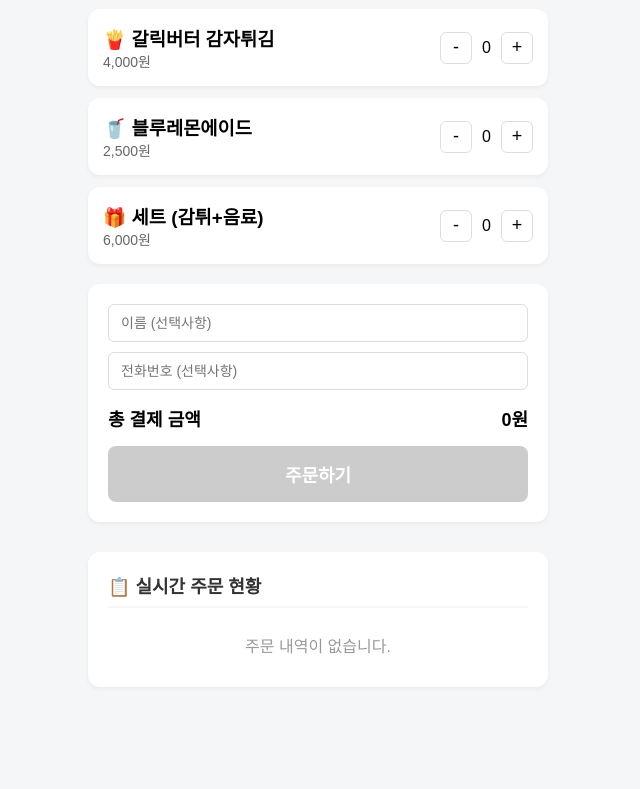
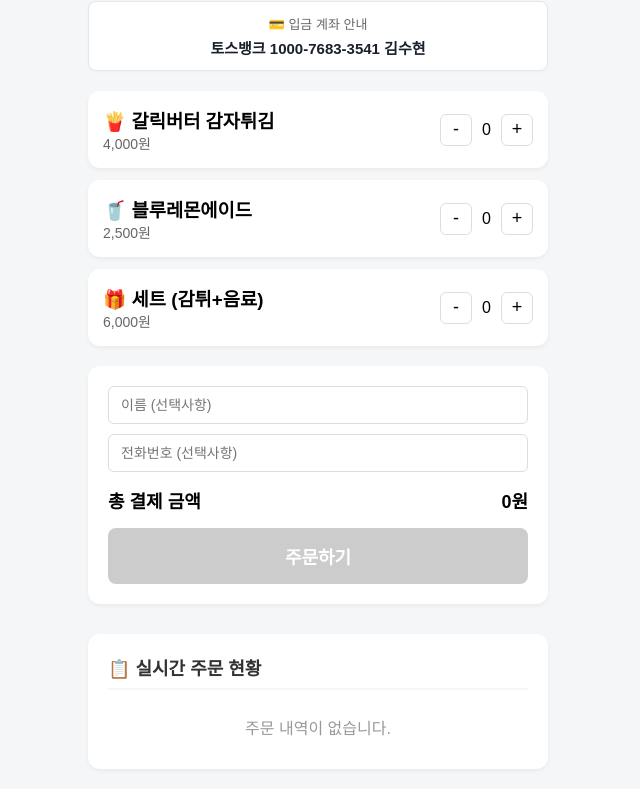
Before and after one commit to JuYoung364/Qr_Project, a website: page index.html in a window 1280 px wide. Shown: the part 97-886 px from the top of the page, without its empty margins (322-962 px from the left). Before the commit the page ends 804 px from the top, so only its background shows below. Drawn offline with Linux system fonts and the light colour scheme; no server answers.

Commit message:
add money account info

```diff
--- a/index.html
+++ b/index.html
@@ -40,9 +40,31 @@
         h1 {
             text-align: center;
             margin-top: 20px;
-            margin-bottom: 20px;
+            margin-bottom: 12px;
             color: #333;
         }
+
+        /* 입금 계좌 안내 상자 스타일 */
+        .account-box {
+            background: #ffffff;
+            border: 1px solid #e2e8f0;
+            border-radius: 8px;
+            padding: 12px 16px;
+            margin-bottom: 20px;
+            text-align: center;
+            box-shadow: 0 1px 3px rgba(0,0,0,0.03);
+        }
+        .account-label {
+            font-size: 13px;
+            color: #666666;
+            margin-bottom: 4px;
+        }
+        .account-info {
+            font-size: 15px;
+            font-weight: bold;
+            color: #1a202c;
+        }
+
         .menu-card {
             background: #fff;
             border-radius: 12px;
@@ -180,6 +202,12 @@
 <body>
     <a href="admin.html" class="admin-link">관리자 페이지 ⚙️</a>
     <h1>온라인 주문</h1>
+
+    <!-- 계좌번호 안내 상자 -->
+    <div class="account-box">
+        <div class="account-label">💳 입금 계좌 안내</div>
+        <div class="account-info">토스뱅크 1000-7683-3541 김수현</div>
+    </div>
 
     <!-- 메뉴 카드 -->
     <div class="menu-card">
@@ -339,14 +367,12 @@
 
                 const now = Date.now();
 
-                // 1. 조리완료 후 10분이 지나지 않은 주문만 필터링
+                // 조리완료 후 10분이 지나지 않은 주문만 필터링
                 const visibleOrders = allOrders.filter(order => {
                     if (order.status !== '조리완료') {
-                        return true; // 조리중인 주문은 항상 표시
+                        return true;
                     }
 
-                    // updated_at이나 completed_at 필드가 서버에서 전송되면 해당 값을 사용하고,
-                    // 없을 경우 created_at 시간 기준으로 10분을 계산합니다.
                     const statusChangedTime = order.updated_at || order.completed_at || order.created_at;
                     if (!statusChangedTime) return true;
 
@@ -359,7 +385,6 @@
                     return;
                 }
 
-                // 2. 최신 순으로 화면 구성
                 container.innerHTML = [...visibleOrders].reverse().map(order => {
                     let itemsStr = [];
                     if (order.fries > 0) itemsStr.push(`갈릭버터 감자튀김 ${order.fries}개`);
```
